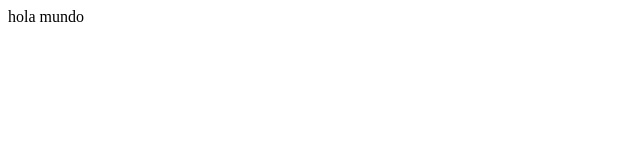
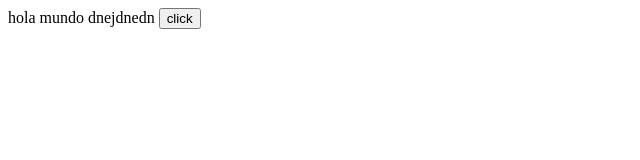
Before and after one commit to jossefazamora/proyecto2, a plain HTML site: page index.html in a window 1280 px wide. Shown: the whole page, without its empty margins (0-640 px from the left). Drawn offline with Linux system fonts and the light colour scheme.

Commit message:
hola se sube algo

```diff
--- a/index.html
+++ b/index.html
@@ -6,6 +6,7 @@
     <title>Document</title>
 </head>
 <body>
-    hola mundo
+    hola mundo dnejdnedn
+    <input type = "button" value="click">
 </body>
 </html>
```
